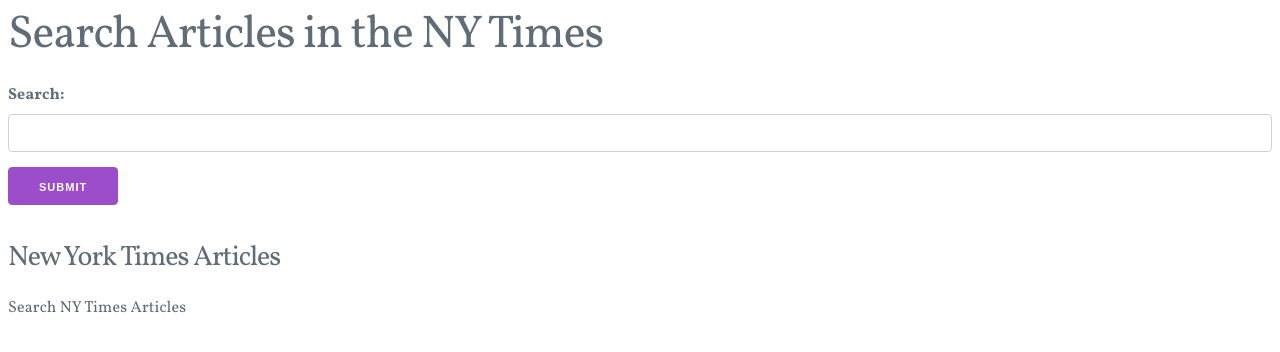
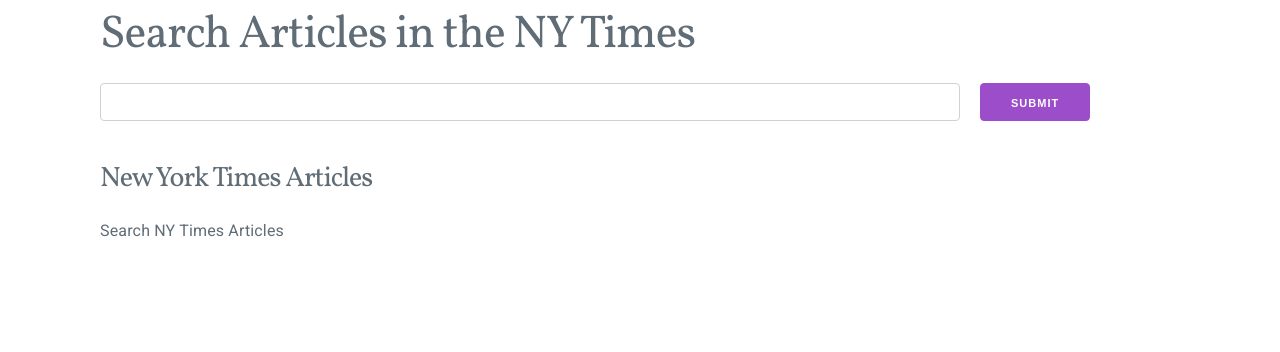
Before and after one commit to manidf/nytimes-jquery, a website built with webpack: page dist/index.html in a window 1280 px wide. Built offline with nearby package versions, Linux system fonts and the light colour scheme.

Commit message:
update style

```diff
--- a/dist/css/styles.css
+++ b/dist/css/styles.css
@@ -1,7 +1,15 @@
 @import url(https://cdnjs.cloudflare.com/ajax/libs/milligram/1.2.4/milligram.min.css);
 
 body {
+	font-family: 'Roboto', sans-serif;
+}
+
+h1, h2, h3, h4, h5, h6 {
 	font-family: 'Vollkorn', serif;
+}
+
+.hidden {
+	display: none;
 }
 
 .article-list {
@@ -9,7 +17,9 @@
 }
 
 .article-title {
+	font-family: 'Vollkorn', serif;
 	font-weight: bold;
 	font-style: italic;
-	font-size:2em;
+	font-size: 2em;
+	line-height: 1.2;
 }
--- a/dist/index.html
+++ b/dist/index.html
@@ -5,15 +5,26 @@
 	<meta charset="UTF-8">
 	<title>New York Times: Web API &amp; jQuery</title>
 	<link href="https://fonts.googleapis.com/css?family=Vollkorn:400,400i,700,700i" rel="stylesheet">
+	<link href="https://fonts.googleapis.com/css?family=Roboto" rel="stylesheet">
 	<link rel="stylesheet" href="./css/styles.css">
 </head>
 <body>
+	<div class="container">
+
+		<div class="row">
+			<div class="column">
 
 				<h1>Search Articles in the NY Times</h1>
 
 				<form id="form-container" class="form-container">
-		<label for="search">Search: </label><input type="text" class="searchQuery" value="">
+					<div class="row">
+						<div class="column column-80">
+							<label for="search" class="hidden">Search: </label><input type="text" class="searchQuery" value="">
+						</div>
+						<div class="column column-20">
 							<button id="submit-btn">Submit</button>
+						</div>
+					</div>
 				</form>
 
 				<div class="nytimes-container">
@@ -21,6 +32,10 @@
 					<ul id="nytimes-articles" class="article-list">
 						Search NY Times Articles
 					</ul>
+				</div>
+
+			</div>
+		</div>
 	</div>
 
 	<script src="./js/vendors/vendors.js"></script>
```
Lines whose indentation alone changed are shown as unchanged.
